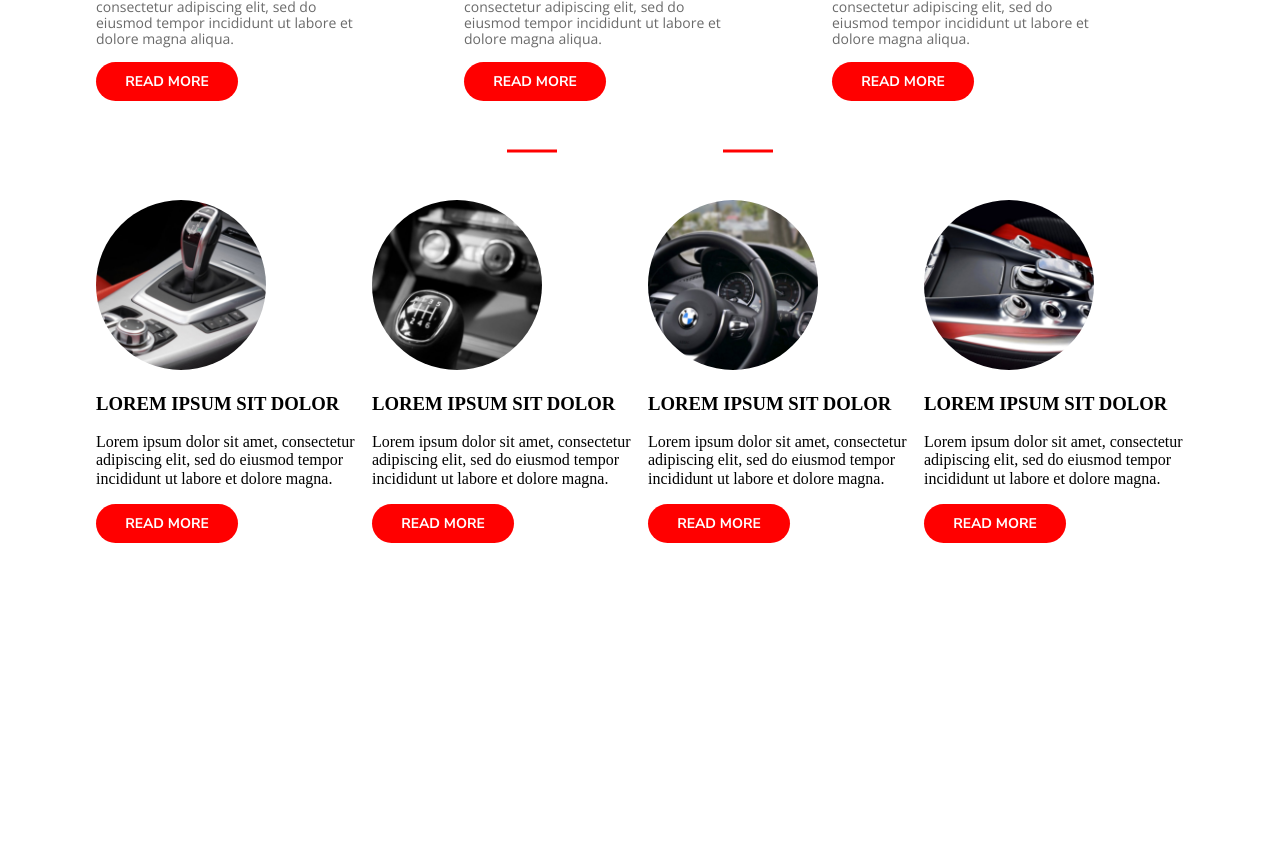
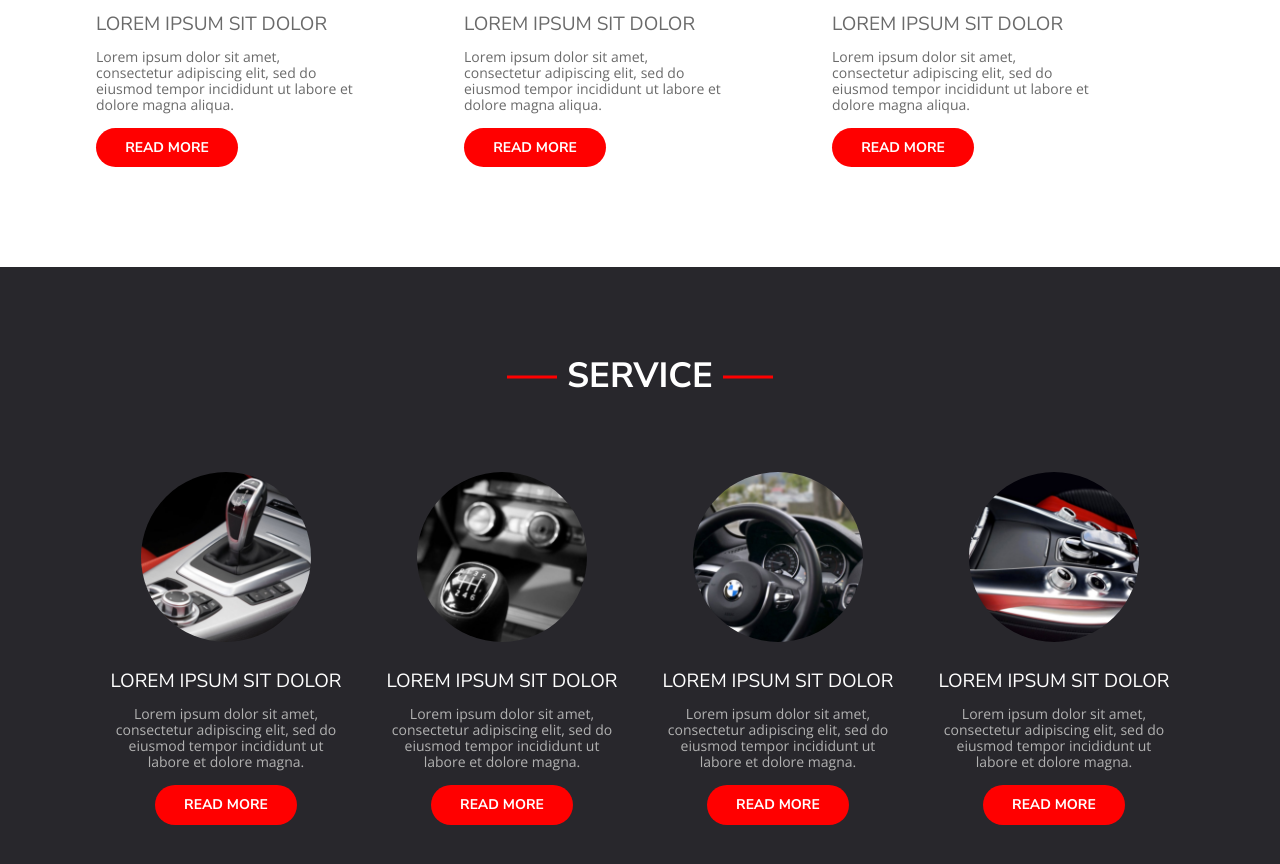
Before and after one commit to YaAliaksandr/car_sharing2, a plain HTML site: page index.html in a window 1280 px wide. Shown: the part 1216-2080 px from the top of the page. Before the commit the page ends 1759 px from the top, so only its background shows below. Drawn offline with nearby package versions, Linux system fonts and the light colour scheme.

Commit message:
service section styling according to graphic design

```diff
--- a/src/styles/styles.css
+++ b/src/styles/styles.css
@@ -26,6 +26,7 @@ html, body {
     font-weight: 700;
     text-transform: uppercase;
     position: relative;
+    margin-bottom: 2.1875rem;
 }
 
 .hdl::before, .hdl::after {
@@ -45,6 +46,7 @@ html, body {
 
 .hdl--dark {
     color: var(--white);
+    margin-bottom: 4.6875rem;
 }
 
 .btn {
@@ -228,6 +230,12 @@ html, body {
 }
 
 .box {
+    padding-top: 3.75rem;
+    padding-bottom: 6.25rem;
+}
+
+.box--dark {
+    background-color: var(--gray-8);
 }
 
 .box .box__inner {
@@ -268,3 +276,29 @@ html, body {
     margin: 0 0 .9375rem 0;
     max-width: 16.25rem;
 }
+
+
+.service {
+    text-align: center;
+    max-width: 14.675rem;
+    margin-inline: auto;
+}
+.service .service__img {
+    margin-bottom: 1.375rem;
+}
+.service .service__hdl {
+    font-family: 'Nunito Sans', sans-serif;
+    color: var(--white);
+    text-transform: uppercase;
+    font-size: 1.1875rem;
+    line-height: 1.37;
+    font-weight: 500;
+    margin: 0 0 .75rem 0;
+}
+.service .service__lead {
+    color: var(--gray-2);
+    font-size: .875rem;
+    font-family: 'Open Sans', sans-serif;
+    font-weight: 300;
+    margin: 0 0 .9375rem 0;
+}
```
